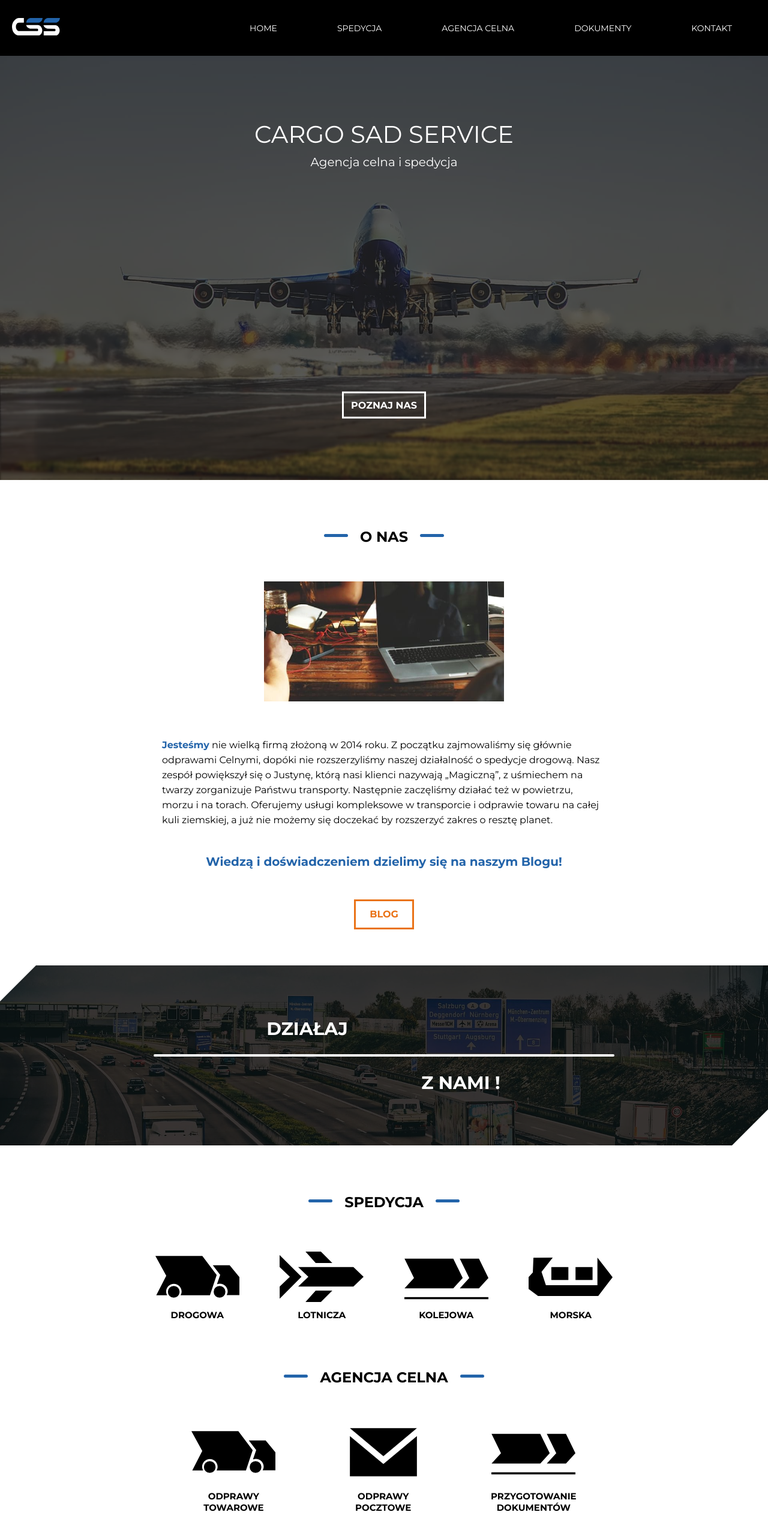
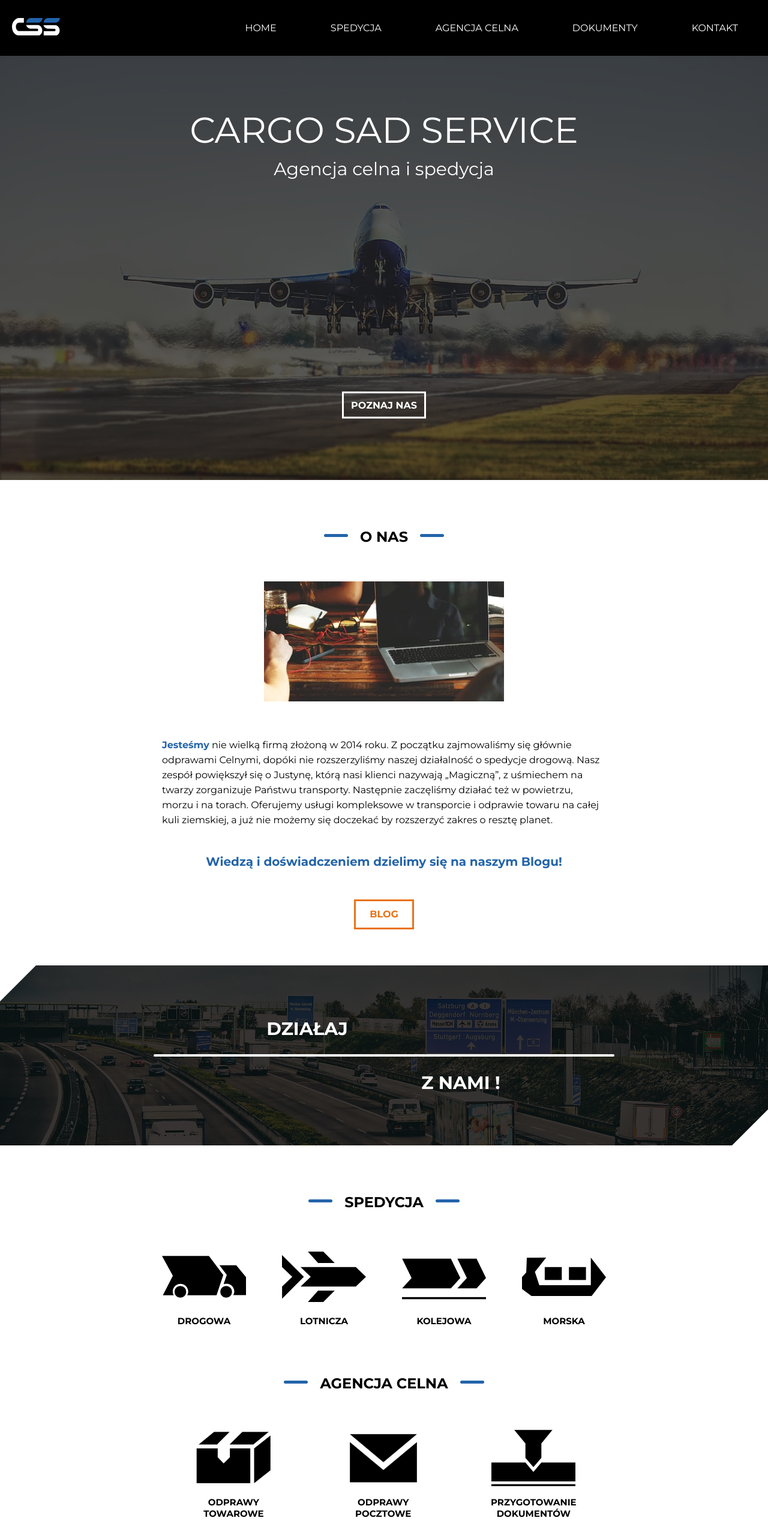
Before and after one commit to MrMizus/CargoSadService, a website: page index.html in a window 1280 px wide. Shown: the top 2560 px of the page at 60% size. Drawn offline with Linux system fonts and the light colour scheme.

Commit message:
changed nav

```diff
--- a/index.html
+++ b/index.html
@@ -53,22 +53,30 @@
         </div>
     </button>
 
-    <ul class="nav__links">
-        <li><a href="#home" class="nav__link">home</a></li>
-        <li><a href="#shipping" class="nav__link shipping-menu">Spedycja
+    <ul class="nav__items">
+        <li class="nav__item"><a class="nav__link" href="#home">home</a></li>
+        <li class="nav__item eject-parent"><a class="nav__link" href="#shipping">Spedycja
             </a>
-            <div class="nav-shipping">
-                <div class="nav-shipping__menu">
-                    <a href="" class="nav-shipping__link">Drogowa</a>
-                    <a href="" class="nav-shipping__link">Lotnicza</a>
-                    <a href="" class="nav-shipping__link">Kolejowa</a>
-                    <a href="" class="nav-shipping__link">Morska</a>
+            <div class="eject">
+                <div class="eject__menu">
+                    <a href="" class="eject__item">Drogowa</a>
+                    <a href="" class="eject__item">Lotnicza</a>
+                    <a href="" class="eject__item">Kolejowa</a>
+                    <a href="" class="eject__item">Morska</a>
                 </div>
             </div>
         </li>
-        <li><a href="#custom-service" class="nav__link">agencja celna</a></li>
-        <li><a href="" class="nav__link">dokumenty</a></li>
-        <li><a href="" class="nav__link">kontakt</a></li>
+        <li class="nav__item eject-parent"><a class="nav__link" href="#custom-service">agencja celna</a>
+            <div class="eject">
+                <div class="eject__menu">
+                    <a href="" class="eject__item">Odprawy towarowe</a>
+                    <a href="" class="eject__item">Odprawy pocztowe</a>
+                    <a href="" class="eject__item">Przygotowanie dokumentów</a>
+                </div>
+            </div>
+        </li>
+        <li class="nav__item"><a class="nav__link" href="">dokumenty</a></li>
+        <li class="nav__item"><a class="nav__link" href="">kontakt</a></li>
 
 
     </ul>
@@ -129,7 +137,7 @@
         </div>
 
 
-        <section class="shipping" id="shipping">
+        <section class="service" id="shipping">
             <div class="section-header">
                 <div class="section-header__left-line"></div>
                 <h2 class="section-header__text">Spedycja</h2>
@@ -137,8 +145,8 @@
             </div>
 
             <div class="wrapper">
-                <div class="shipping__cards">
-                    <a href="" class="shipping__card">
+                <div class="service__cards">
+                    <a href="" class="service__card">
                         <svg version="1.1" id="Warstwa_2" xmlns="http://www.w3.org/2000/svg"
                             xmlns:xlink="http://www.w3.org/1999/xlink" x="0px" y="0px" viewBox="0 0 67.3 33.4"
                             style="enable-background:new 0 0 67.3 33.4;" xml:space="preserve">
@@ -151,7 +159,7 @@
                         </svg>
                         <p>Drogowa</p>
                     </a>
-                    <a href="" class="shipping__card">
+                    <a href="" class="service__card">
                         <svg version="1.1" id="Warstwa_2" xmlns="http://www.w3.org/2000/svg"
                             xmlns:xlink="http://www.w3.org/1999/xlink" x="0px" y="0px" viewBox="0 0 429.7 258.2"
                             style="enable-background:new 0 0 429.7 258.2;" xml:space="preserve">
@@ -167,7 +175,7 @@
                         </svg>
                         <p>Lotnicza</p>
                     </a>
-                    <a href="" class="shipping__card">
+                    <a href="" class="service__card">
                         <svg version="1.1" id="Warstwa_2" xmlns="http://www.w3.org/2000/svg"
                             xmlns:xlink="http://www.w3.org/1999/xlink" x="0px" y="0px" viewBox="0 0 121 61.5"
                             style="enable-background:new 0 0 121 61.5;" xml:space="preserve">
@@ -185,7 +193,7 @@
 
                         <p>Kolejowa</p>
                     </a>
-                    <a href="" class="shipping__card">
+                    <a href="" class="service__card">
                         <svg version="1.1" id="Warstwa_2" xmlns="http://www.w3.org/2000/svg"
                             xmlns:xlink="http://www.w3.org/1999/xlink" x="0px" y="0px" viewBox="0 0 186.5 85.4"
                             style="enable-background:new 0 0 186.5 85.4;" xml:space="preserve">
@@ -202,7 +210,7 @@
 
         </section>
 
-        <section class="custom-service" id="custom-service">
+        <section class="service" id="custom-service">
             <div class="section-header">
                 <div class="section-header__left-line"></div>
                 <h2 class="section-header__text">Agencja Celna</h2>
@@ -210,21 +218,21 @@
             </div>
 
             <div class="wrapper">
-                <div class="custom-service__cards">
-                    <a href="" class="custom-service__card">
-                        <svg version="1.1" id="Warstwa_2" xmlns="http://www.w3.org/2000/svg"
-                            xmlns:xlink="http://www.w3.org/1999/xlink" x="0px" y="0px" viewBox="0 0 67.3 33.4"
-                            style="enable-background:new 0 0 67.3 33.4;" xml:space="preserve">
-                            <path d="M49.1,15.2l-5.4,16.3H20.2c0.5-0.9,0.8-1.9,0.8-3c0-3.4-2.8-6.2-6.2-6.2c-3.4,0-6.2,2.8-6.2,6.2c0,1.1,0.3,2.1,0.8,3H0.7
-        l8-15.7L0,0h37.6L49.1,15.2z" />
-                            <path d="M67.3,16.9v14.5H57.1c0.5-0.9,0.8-1.9,0.8-3c0-3.4-2.8-6.2-6.2-6.2c-0.8,0-1.5,0.1-2.2,0.4l-0.1-0.1l2.5-7.4L46,7.4h13.5
-        L67.3,16.9z" />
-                            <circle cx="51.4" cy="28.7" r="4.7" />
-                            <circle cx="14.7" cy="28.7" r="4.7" />
+                <div class="service__cards">
+                    <a href="" class="service__card">
+                        <svg version="1.1" id="Warstwa_1" xmlns="http://www.w3.org/2000/svg"
+                            xmlns:xlink="http://www.w3.org/1999/xlink" x="0px" y="0px" viewBox="0 0 223.8 165.6"
+                            style="enable-background:new 0 0 223.8 165.6;" xml:space="preserve">
+                            <polygon class="st0"
+                                points="158.5,56.3 158.5,152.4 10.4,152.4 10.4,56.3 68.6,56.3 68.6,80.7 85,97.9 102.2,80.7 102.2,56.3 " />
+                            <polygon class="st0" points="214.2,116.7 169.1,152.4 169.1,56.3 214.2,20.5 " />
+                            <polygon class="st0" points="101.3,10.6 67.8,44.1 67.8,45.7 16.1,45.7 58.5,10.6 " />
+                            <polygon class="st0" points="209.3,10.6 166.9,45.7 101.3,45.7 136.5,10.6 " />
                         </svg>
+
                         <p>Odprawy <br> towarowe</p>
                     </a>
-                    <a href="" class="custom-service__card">
+                    <a href="" class="service__card">
                         <svg version="1.1" id="Warstwa_1" xmlns="http://www.w3.org/2000/svg"
                             xmlns:xlink="http://www.w3.org/1999/xlink" x="0px" y="0px" viewBox="0 0 125.4 112.3"
                             style="enable-background:new 0 0 125.4 112.3;" xml:space="preserve">
@@ -233,21 +241,16 @@
                         </svg>
                         <p>odprawy <br> pocztowe</p>
                     </a>
-                    <a href="" class="custom-service__card">
-                        <svg version="1.1" id="Warstwa_2" xmlns="http://www.w3.org/2000/svg"
-                            xmlns:xlink="http://www.w3.org/1999/xlink" x="0px" y="0px" viewBox="0 0 121 61.5"
-                            style="enable-background:new 0 0 121 61.5;" xml:space="preserve">
-                            <polygon class="st0" points="76.5,472.5 77.3,473.5 76.5,473.5 " />
-                            <polygon class="st0" points="76.5,323 77.3,323 76.5,324.1 " />
-                            <polygon class="st0" points="84,32.4 70.4,47.3 0.2,47.3 13.8,32.4 0.2,4.6 70.4,4.6 " />
-                            <polygon class="st0" points="375.2,646.2 376.2,647.6 375.2,647.6 " />
-                            <polygon class="st0" points="84.7,49.4 85,49.4 84.7,49.8 " />
-                            <polygon class="st0"
-                                points="121,32.4 107.4,47.3 107.3,47.3 79.8,47.3 93.4,32.4 79.8,4.6 107.3,4.6 107.4,4.6 " />
-                            <polygon class="st0" points="112.6,49.4 112.6,49.4 112.6,49.4 " />
-                            <polygon class="st0" points="473.5,647.5 473.5,647.6 473.4,647.6 " />
-                            <rect y="60" class="st0" width="121" height="3" />
+                    <a href="" class="service__card">
+                        <svg version="1.1" id="Warstwa_1" xmlns="http://www.w3.org/2000/svg"
+                            xmlns:xlink="http://www.w3.org/1999/xlink" x="0px" y="0px" viewBox="0 0 73.8 49.4"
+                            style="enable-background:new 0 0 73.8 49.4;" xml:space="preserve">
+                            <polygon points="73.8,28.7 73.8,45.2 0,45.2 0,28.7 29.9,28.7 36.9,36.9 43.9,28.7 " />
+                            <rect y="47.7" width="73.8" height="1.7" />
+                            <polygon points="53.6,0 43.9,11.9 43.9,24.6 36.9,32.8 29.9,24.6 29.9,11.9 20.1,0 " />
                         </svg>
+
+
 
                         <p>przygotowanie <br> dokumentów</p>
                     </a>
--- a/src/sass/nav.scss
+++ b/src/sass/nav.scss
@@ -75,24 +75,31 @@
 		}
 	}
 
-	&__links {
+	&__items {
 		display: none;
 		justify-content: center;
 		align-items: center;
-		gap: 20px;
+		gap: 30px;
 		margin-right: 20px;
 		list-style-type: none;
 	}
 
-	&__link {
+	&__item {
+		@include mixins.link(colors.$secondary-color);
 		position: relative;
-		padding: 10px 40px;
-		width: 162px;
-		@include mixins.link(colors.$secondary-color);
-		text-decoration: none;
+		padding: 10px 0;
 		text-transform: uppercase;
 		text-align: center;
-		font-size: 1.4rem;
+		text-decoration: none;
+
+		&:hover .nav__link {
+			color: colors.$secondary-color;
+		}
+	}
+
+	&__link {
+		padding: 10px 30px;
+		text-decoration: none;
 		color: colors.$pure-white;
 	}
 
@@ -101,11 +108,12 @@
 	}
 }
 
-.nav-shipping {
+.eject {
 	display: none;
 	opacity: 0;
 	position: absolute;
-	width: 154px;
+	left: 0;
+	width: 100%;
 	margin-top: 10px;
 	padding-top: 10px;
 
@@ -113,11 +121,13 @@
 		display: flex;
 		flex-direction: column;
 		justify-content: center;
+		height: 100vh;
+		max-height: 165px;
 		align-items: center;
 		padding: 12px 0;
 		background-color: #000;
 	}
-	&__link {
+	&__item {
 		padding: 10px 0;
 		text-decoration: none;
 		text-transform: uppercase;
@@ -136,11 +146,10 @@
 	}
 }
 
-.shipping-menu:hover ~ .nav-shipping {
+.eject-parent:hover > .eject {
 	display: block;
 	animation: navShow 0.6s forwards;
 }
-
 
 @media screen and (min-width: 1280px) {
 	.nav {
@@ -148,7 +157,7 @@
 			display: none;
 		}
 
-		&__links {
+		&__items {
 			display: flex;
 		}
 	}
--- a/src/sass/style.scss
+++ b/src/sass/style.scss
@@ -89,7 +89,7 @@
 		transform: translate(-50%, -50%);
 		width: 100%;
 		text-align: center;
-		font-size: 2rem;
+		font-size: clamp(1.8rem, 2.5vw, 3rem);
 		color: colors.$pure-white;
 
 		h1 {
@@ -114,6 +114,7 @@
 		transform: translate(-50%, -50%);
 		padding: 10px;
 		width: 140px;
+		font-size: 1.6rem;
 		text-decoration: none;
 	}
 }
@@ -221,43 +222,7 @@
 	}
 }
 
-.shipping {
-	&__cards {
-		display: flex;
-		flex-wrap: wrap;
-		justify-content: space-around;
-		align-items: center;
-		gap: 30px;
-	}
-
-	&__card {
-		color: colors.$dark;
-		text-align: center;
-		font-size: 1.5rem;
-		font-weight: bold;
-		text-transform: uppercase;
-		text-decoration: none;
-		transition: color 0.6s;
-		cursor: pointer;
-
-		svg {
-			width: 140px;
-			height: 100px;
-			fill: colors.$dark;
-			transition: fill 0.6s;
-		}
-
-		&:hover {
-			color: colors.$main-color;
-		}
-
-		&:hover svg {
-			fill: colors.$main-color;
-		}
-	}
-}
-
-.custom-service {
+.service {
 
 	&__cards {
 		display: flex;
@@ -274,7 +239,7 @@
 		font-weight: bold;
 		text-transform: uppercase;
 		text-decoration: none;
-		transition: color 0.6s;
+		transition: color 0.4s;
 		cursor: pointer;
 
 		svg {
@@ -282,7 +247,7 @@
 			height: 100px;
 			margin-bottom: 10px;
 			fill: colors.$dark;
-			transition: fill 0.6s;
+			transition: fill 0.4s;
 		}
 
 		&:hover {
```
Also changed, not shown: src/sass/_mixins.scss (+5 -4 lines), dist/css/nav.min.css, dist/css/style.min.css, 2 other files.
